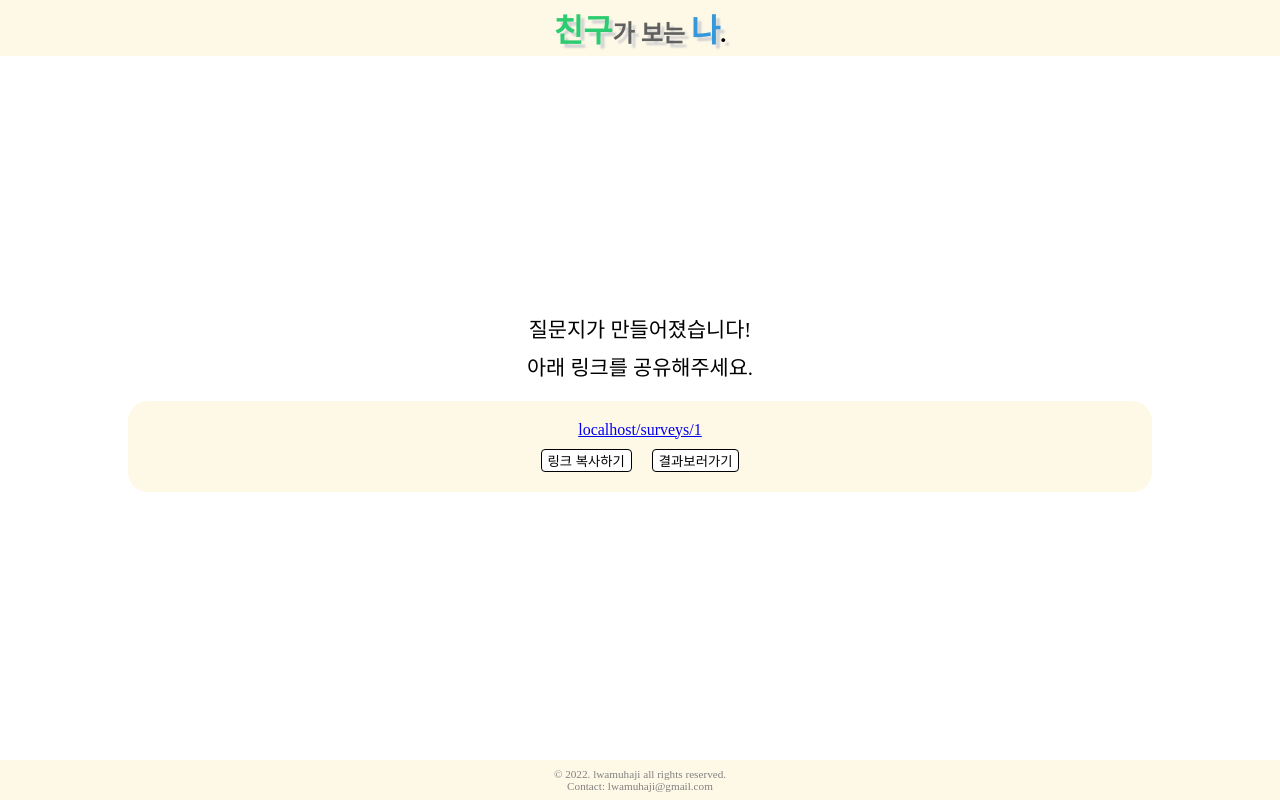
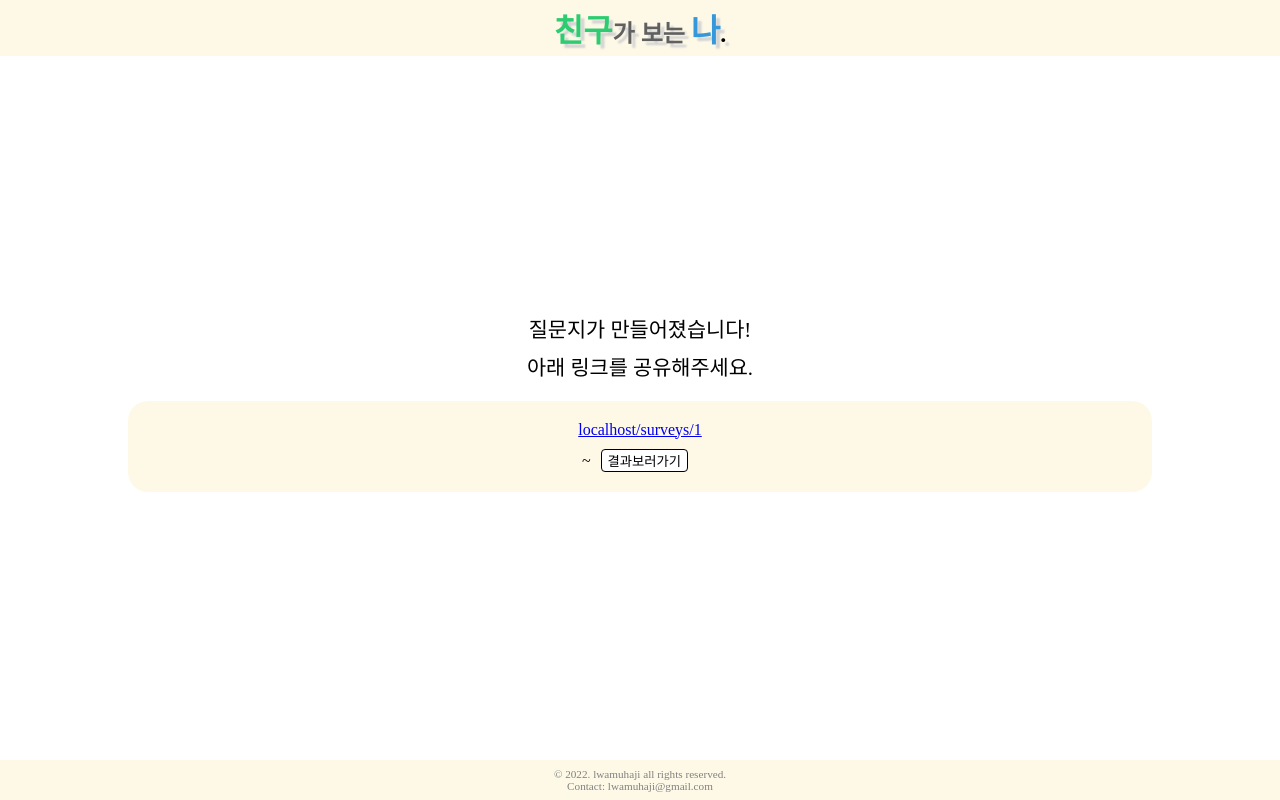
Before and after one commit to lwamuhaji/mbti-front, a React (Create React App) app: page /surveys/1/share in a window 1280 px wide. Built offline with nearby package versions, Linux system fonts and the light colour scheme.

Commit message:
feat: sharePage 복사하기 버튼 삭제

```diff
--- a/src/pages/SharePage/index.tsx
+++ b/src/pages/SharePage/index.tsx
@@ -25,8 +25,7 @@ function SharePage() {
       <p>아래 링크를 공유해주세요.</p>
       <div>
         <Link to={`/surveys/${surveyId}`}>{window.location.host + `/surveys/${surveyId}`}</Link>
-        <br />
-        <button onClick={copyLinkToClipboard}>링크 복사하기</button>
+        <br />~{/* <button onClick={copyLinkToClipboard}>링크 복사하기</button> */}
         <button onClick={navigateToResultPage}>결과보러가기</button>
       </div>
     </Wrapper>
--- a/src/pages/SharePage/styles.tsx
+++ b/src/pages/SharePage/styles.tsx
@@ -11,6 +11,8 @@ export const Wrapper = styled.div`
     display: inline-block;
     margin-bottom: 10px;
     text-decoration: underline;
+    width: 100%;
+    word-wrap: break-word;
   }
 
   button {
```
